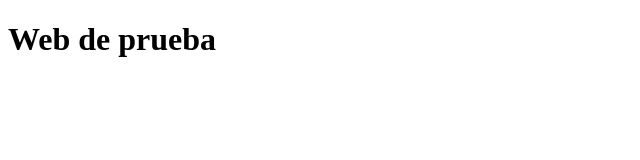
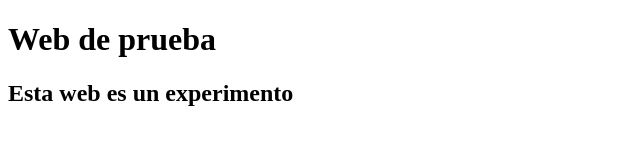
Before and after one commit to Deigon95/prueba, a plain HTML site: page index.html in a window 1280 px wide. Shown: the whole page, without its empty margins (0-640 px from the left). Drawn offline with Linux system fonts and the light colour scheme.

Commit message:
Update index.html

```diff
--- a/index.html
+++ b/index.html
@@ -6,5 +6,6 @@
 </head>
 <body>
     <h1>Web de prueba</h1>
+    <h2>Esta web es un experimento</h2>
 </body>
 </html>
```
